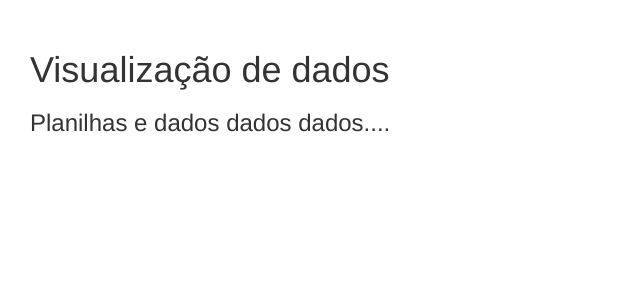
After one commit to FernandoSLuz/PortoHack, a PHP site: page /review.php in a window 1280 px wide. The commit adds this page. Shown: the top 300 px of the page, without its empty margins (0-640 px from the left). Run offline with PHP 8.4, Linux system fonts and the light colour scheme.

Commit message:
no message

```diff
--- a/web_service/dashboard.php
+++ b/web_service/dashboard.php
@@ -5,7 +5,8 @@ ini_set('display_startup_errors', 1);
 ?>
 <h1>Dashboard</h1>
 
-  <br><a href="employees.php">Funcionários</a>
+  <br><a href="employees.php">Funcionários e Números</a>
+  <br><a href="employees.php">Relatórios de performance</a>
   <br><a href="logout.php">Logout</a>
 
   <br><br>
--- /dev/null
+++ b/web_service/review.php
@@ -0,0 +1,4 @@
+<?php include('main/header.php');?>
+<h1>Visualização de dados</h1>
+<h3>Planilhas e dados dados dados....</h3>
+<?php include('main/footer.php');?>
```
